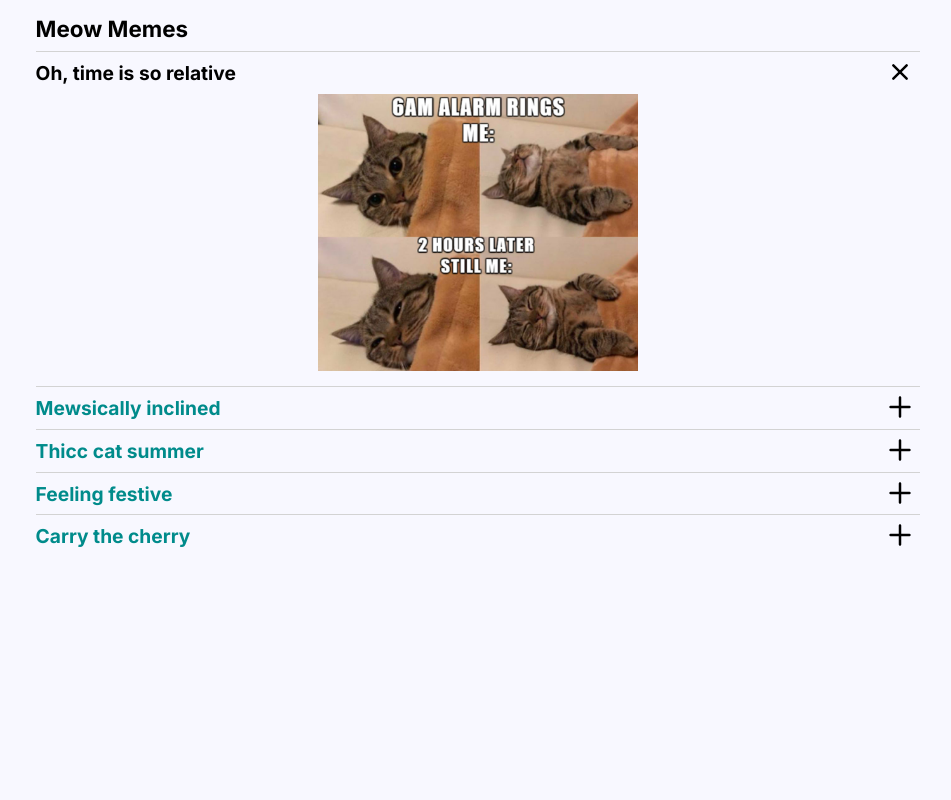
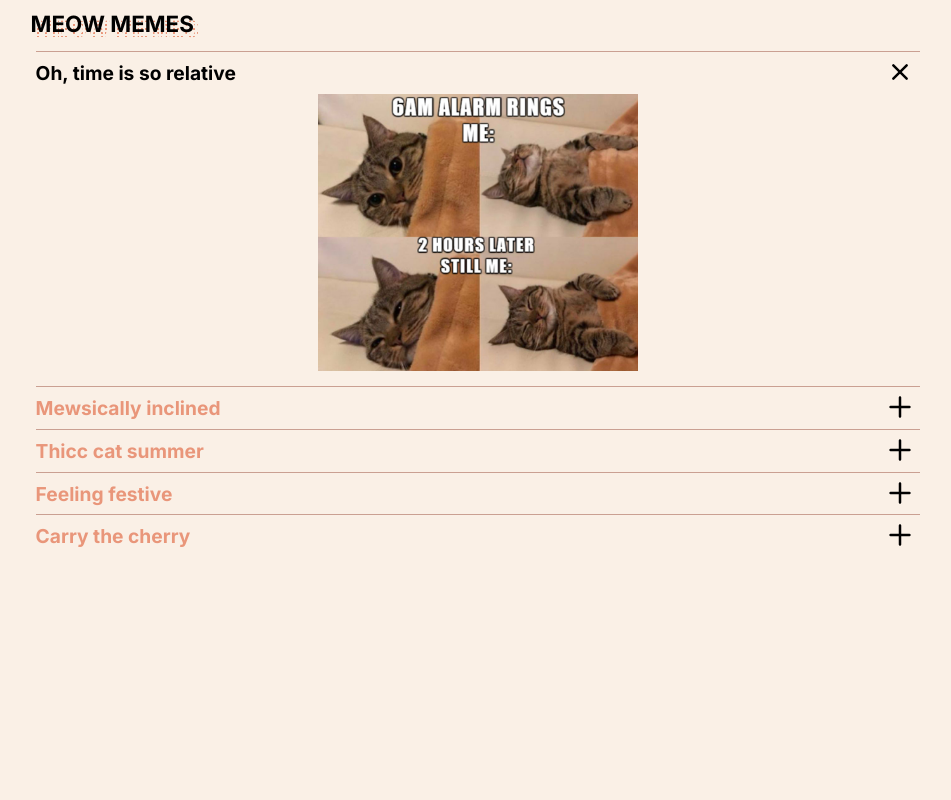
Before and after one commit to IrinaZhibul/cssBayan, a plain HTML site: page index.html in a window 1280 px wide. Shown: the whole page, without its empty margins (162-1113 px from the left). Drawn offline with Linux system fonts and the light colour scheme.

Commit message:
fix: change color and background-color (Sun, Mar 12, 2023 11:18:53 AM)

```diff
--- a/styles.css
+++ b/styles.css
@@ -1,5 +1,5 @@
 body {
-    background-color: ghostwhite;
+    background-color: linen;
     font-family: 'Inter', sans-serif;
 }
 
@@ -8,10 +8,17 @@ h1 {
     margin-bottom: 1%;
     font-size: calc(0.6em + 1vw);
     font-weight: 700;
+    text-transform: uppercase;
+    text-shadow: -5px -5px 0px;
+    background: radial-gradient(darksalmon 1px, transparent 1px);
+    background-size: 4px 4px;
+    -webkit-background-clip: text;
+    -webkit-text-fill-color: transparent;
+    display: table;
 }
 
 h2 {
-    color: darkcyan;
+    color: darksalmon;
     font-size: calc(0.4em + 1vw);
     margin: 1% 0;
     font-weight: 700;
@@ -37,7 +44,7 @@ h2 {
 .item_header {
     display: flex;
     justify-content: space-between;
-    border-top: solid 0.1em lightgray;
+    border-top: solid 0.1em rgb(202, 160, 146);
 }
 
 .header_title {
```
